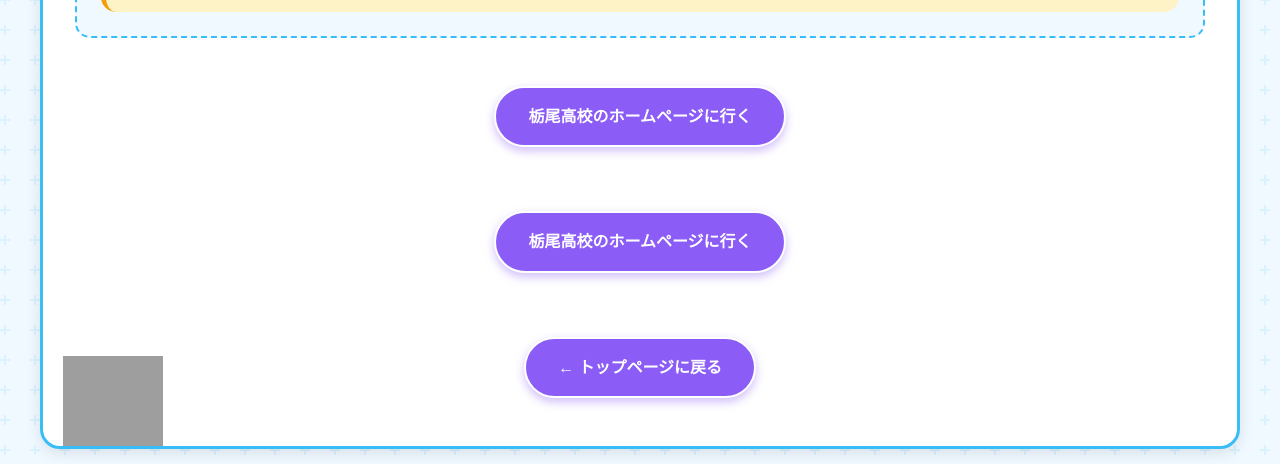
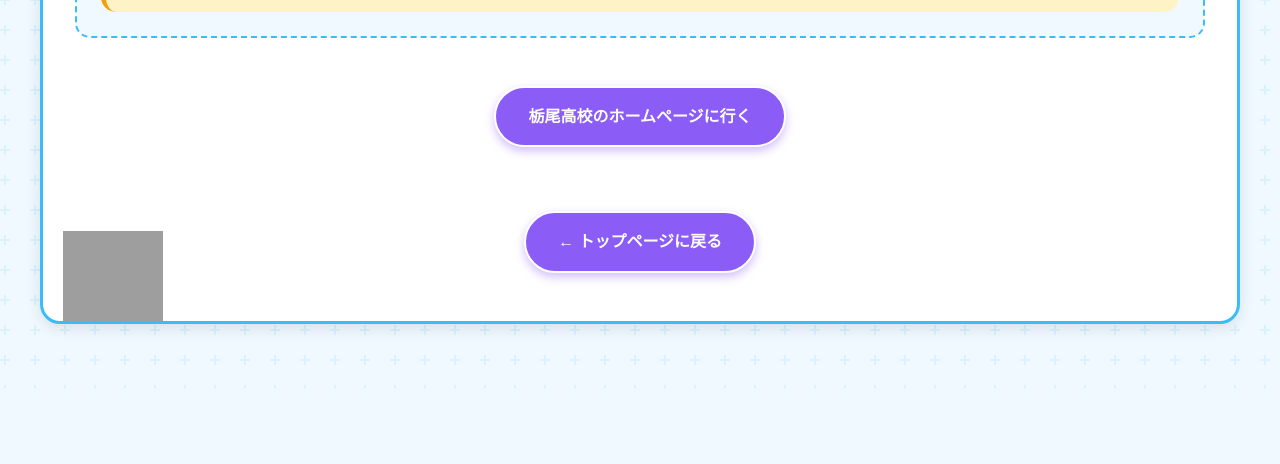
Before and after one commit to KantaYamamotoShiba/TochioHighschoolVirtualTour, a plain HTML site: page index.html in a window 1280 px wide. Shown: the part 1715-2179 px from the top of the page. After the commit the page ends 2103 px from the top, so only its background shows below. Drawn offline with Linux system fonts and the light colour scheme; grey boxes are pictures that could not be loaded.

Commit message:
Update index.html

```diff
--- a/index.html
+++ b/index.html
@@ -641,10 +641,7 @@
           </div>
         </div>
 
-        <div class="button-container">
-         <a href="http://www.tochio-h.nein.ed.jp/" target="_blank" class="hp-link-button">
-    栃尾高校のホームページに行く
-  </a>
+
           <div cla<div class="button-container">
   <a href="http://www.tochio-h.nein.ed.jp/" target="_blank" class="hp-link-button">
     栃尾高校のホームページに行く
```
